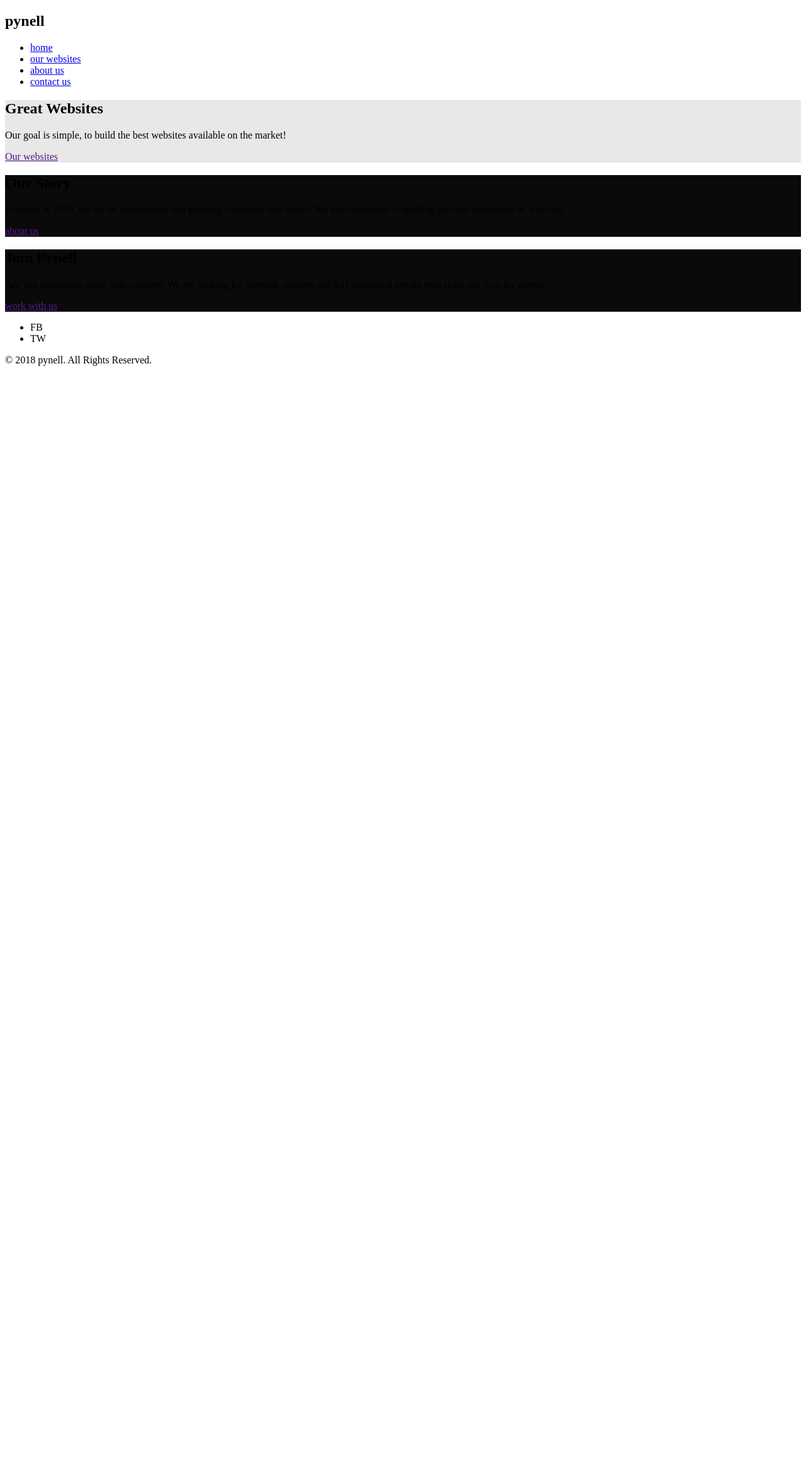
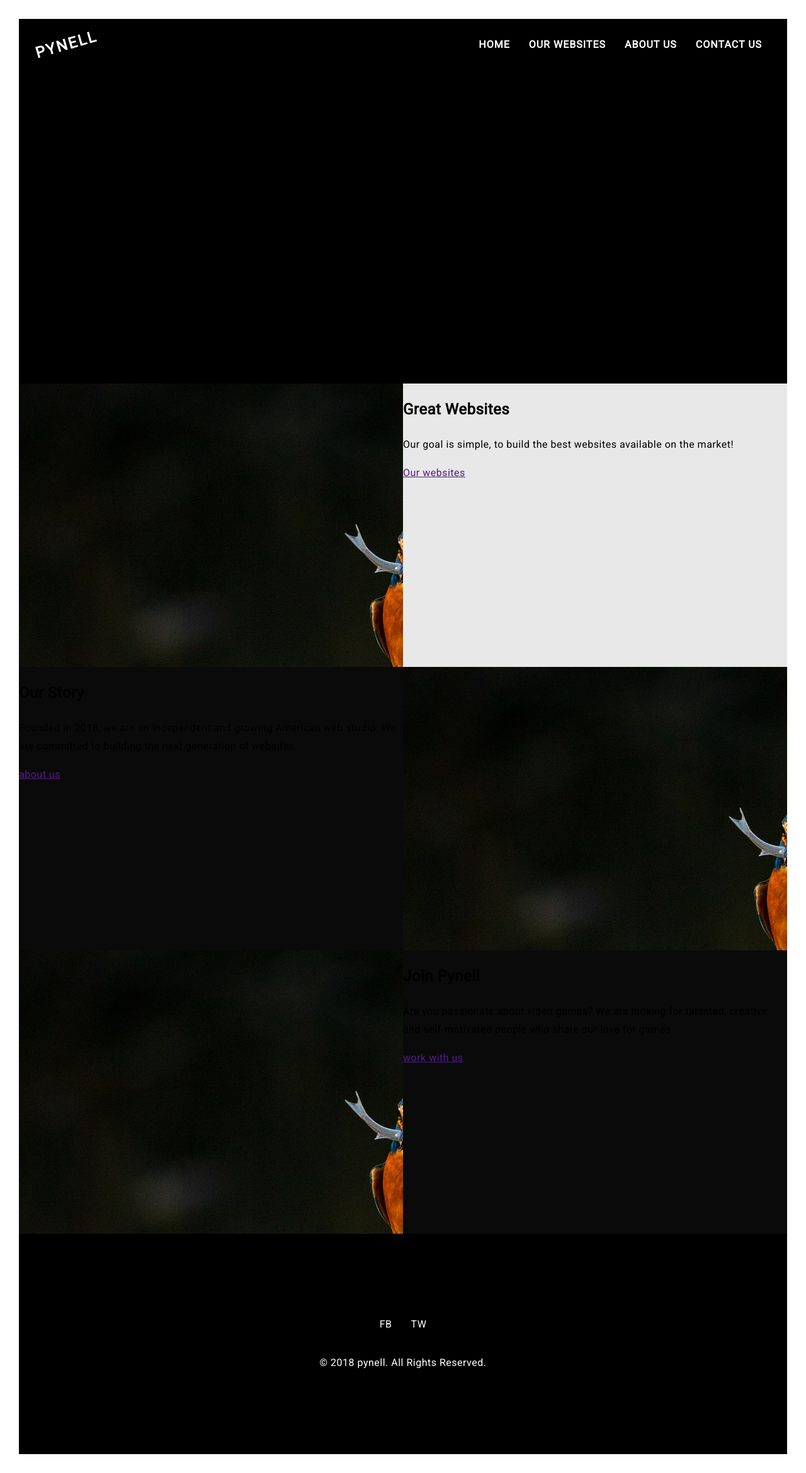
Before and after one commit to planeswalker1/pynell, a Jekyll site: the page built from index.html, in a window 1280 px wide. Shown: the whole page at 63% size. Built offline with Jekyll 4.4.1, drawn with Linux system fonts in a browser that asks for light colours; before the commit the page ends 900 px from its top, so only the background shows below that.

Commit message:
update css links

```diff
--- a/_layouts/default.html
+++ b/_layouts/default.html
@@ -8,9 +8,9 @@
   <!-- google font cdn -->
   <link href="https://fonts.googleapis.com/css?family=Roboto" rel="stylesheet">
   <!-- custom css -->
-  <link rel="stylesheet" href="{{ site.baseurl }}css/base.css">
-  <link rel="stylesheet" href="{{ site.baseurl }}css/layout.css">
-  <link rel="stylesheet" href="{{ site.baseurl }}css/module.css">
+  <link rel="stylesheet" href="{{ site.baseurl }}/css/base.css">
+  <link rel="stylesheet" href="{{ site.baseurl }}/css/layout.css">
+  <link rel="stylesheet" href="{{ site.baseurl }}/css/module.css">
 </head>
 <body>
   {{ content }}
```
